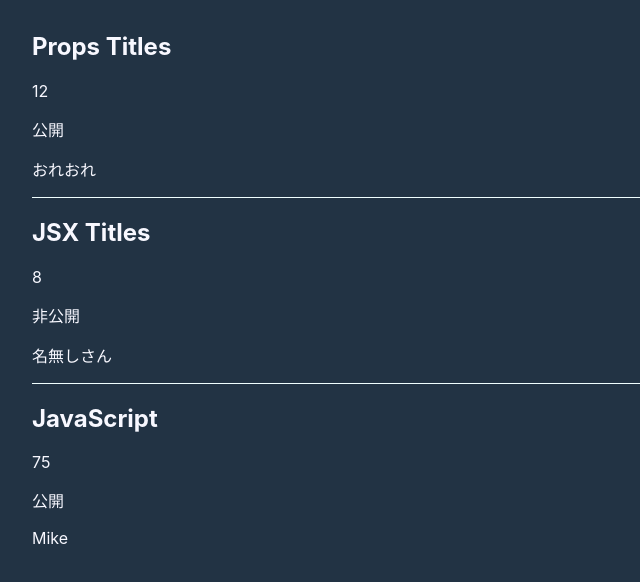
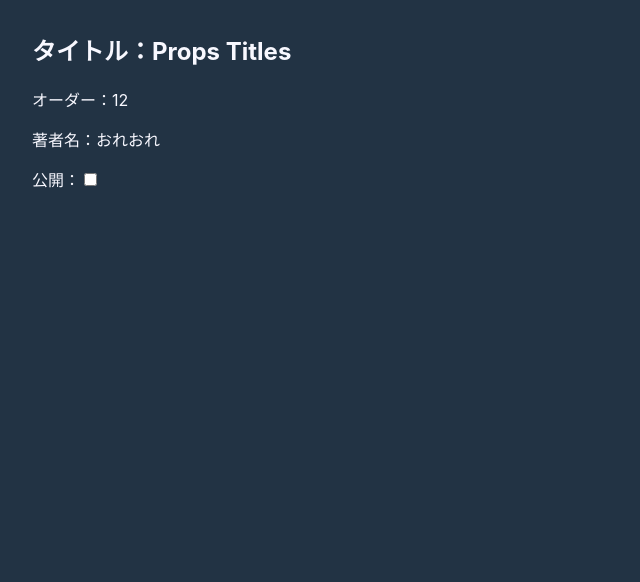
Before and after one commit to BoxPistols/chat-bot_react-firebase_200604, a React (Create React App) app: page / in a window 1280 px wide. Shown: the top 582 px of the page, without its empty margins (0-640 px from the left). Built offline with nearby package versions, Linux system fonts and the light colour scheme.

Commit message:
[State] set state toggleFunction

```diff
--- a/src/Article.jsx
+++ b/src/Article.jsx
@@ -1,22 +1,31 @@
 import React from "react"
 const Article = (props) => {
-  let PublishState = ""
+  /*   let PublishState = ""
   if (props.isPublished) {
     PublishState = "公開"
   } else {
     PublishState = "非公開"
-  }
+  } */
   /*
     functional component
     子コンポネント<-親の値から受け取る
   */
   return (
     <div className="article__lay">
-      <h2>{props.title}</h2>
-      <p>{props.order}</p>
-      <p>{PublishState}</p>
-      <p>{props.name}</p>
+      <h2>タイトル：{props.title}</h2>
+      <p>オーダー：{props.order}</p>
+      <p>著者名：{props.name}</p>
+      <p>
+        <label htmlFor="check"> 公開：</label>
+        <input
+          id="check"
+          type="checkbox"
+          checked={props.isPublished}
+          onClick={() => props.toggle()}
+        />
+      </p>
     </div>
   )
 }
+// <p>{PublishState}</p>
 export default Article
--- a/src/Blog.jsx
+++ b/src/Blog.jsx
@@ -3,11 +3,32 @@
 /*
   Class Component
   親コンポネント -> 子コンポネントに渡す=Article
+  State: コンポネントの中で管理する変数
+  - ローカルステート < > redux(グローバル)
+  - propsとして子コンポネントに渡せる
 */
 class Blog extends React.Component {
+  /*
+    setState()：
+    render内では値を変更してはいけない > 再レンダーの防止
+    ※ functional componentはStateを持てない = Class Componentで使う
+    constructor内で宣言する
+    オブジェクト型で記述 this.変数 = { key: value }
+    関数にラップする
+  */
   constructor(props) {
     super(props)
+    this.state = {
+      isPublished: false,
+    }
   }
+
+  toggleCheckPublished = () => {
+    this.setState({
+      isPublished: !this.state.isPublished,
+    })
+  }
+
   render() {
     const author = "おれおれ"
     return (
@@ -15,16 +36,10 @@
         <Article
           title="Props Titles"
           order={12}
-          isPublished={true}
+          isPublished={this.state.isPublished}
+          toggle={() => this.toggleCheckPublished()}
           name={author}
         />
-        <Article
-          title="JSX Titles"
-          order={8}
-          isPublished={false}
-          name="名無しさん"
-        />
-        <Article title="JavaScript" order={75} isPublished={true} name="Mike" />
       </>
     )
   }
```
